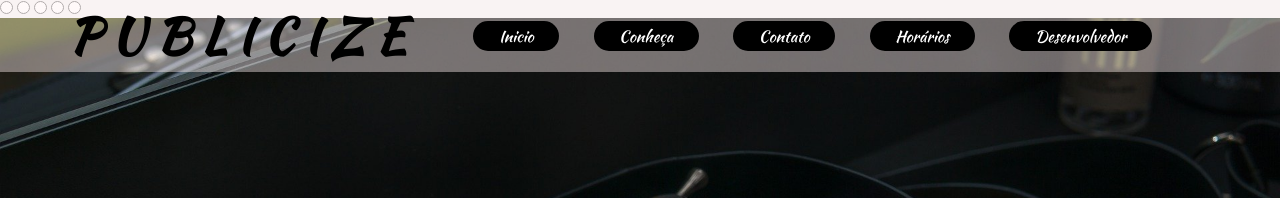
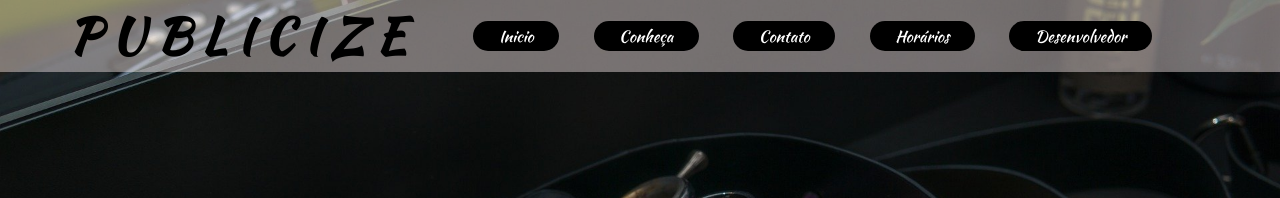
Before and after one commit to codaisa/Publicize_Page, a plain HTML site: page index.html in a window 1280 px wide. Shown: the top 198 px of the page. Drawn offline with Linux system fonts and the light colour scheme.

Commit message:
Atualização

```diff
--- a/index.html
+++ b/index.html
@@ -45,12 +45,12 @@
             </header>
         </div>
 
-        <div class="scroll" id="scroll">
-            <input type="radio" name="grupo" id="_inicio">
-            <input type="radio" name="grupo" id="_conheca">
-            <input type="radio" name="grupo" id="_contato">
-            <input type="radio" name="grupo" id="_horarios">
-            <input type="radio" name="grupo" id="_desenvolvedor">
+        <div id="scroll">
+            <input type="radio" name="grupo" id="_inicio" class="input">
+            <input type="radio" name="grupo" id="_conheca" class="input">
+            <input type="radio" name="grupo" id="_contato" class="input">
+            <input type="radio" name="grupo" id="_horarios" class="input">
+            <input type="radio" name="grupo" id="_desenvolvedor" class="input">
 
             <section class="sections" id="section">
 
```
